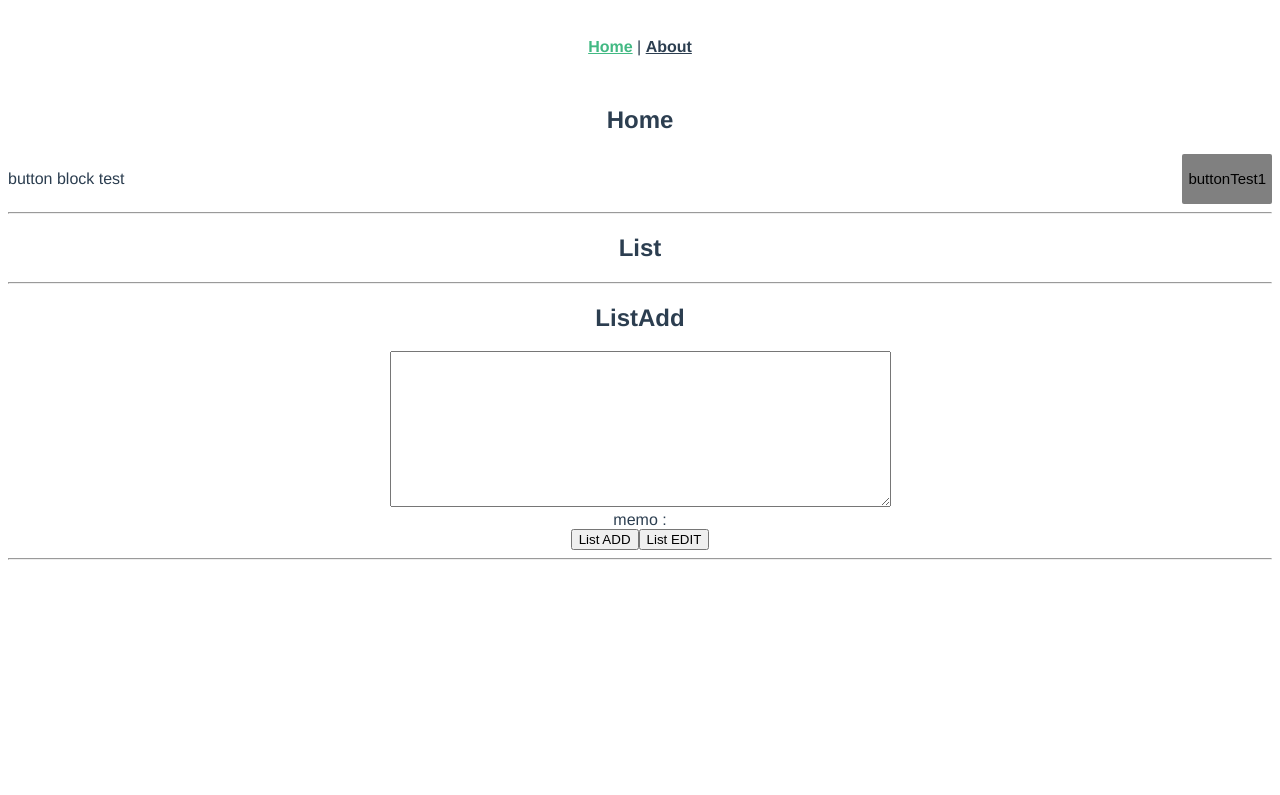
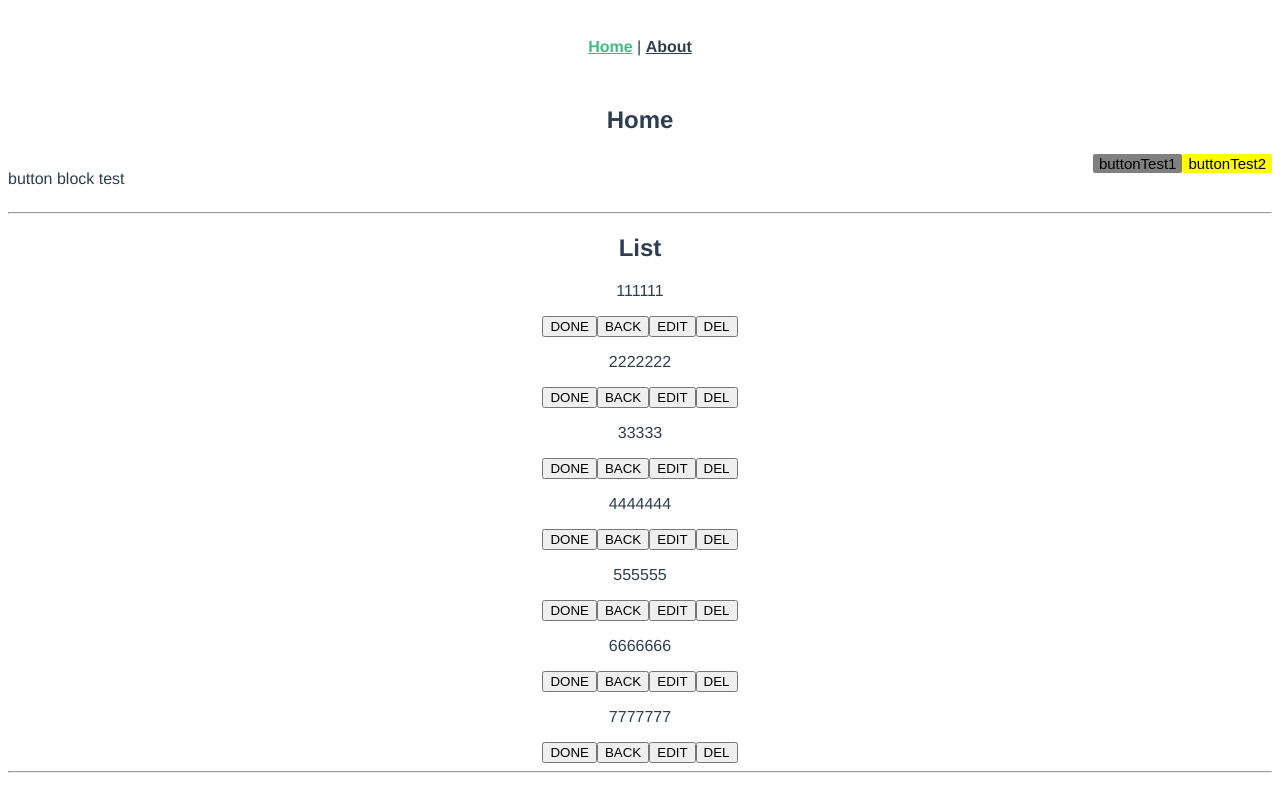
Before and after one commit to iamwjlee/H.bare-g-todo, a Vue app: page / in a window 1280 px wide. Shown: the top 795 px of the page. Built offline with nearby package versions, Linux system fonts and the light colour scheme.

Commit message:
gitpagination

```diff
--- a/src/views/Home.vue
+++ b/src/views/Home.vue
@@ -2,11 +2,15 @@
   <div class="home">
     <h2>Home</h2>
     <header>
-      <p>button block test</p>
-      <!-- send button name, color -->
-      <Button text="buttonTest1" color="gray" />
-<!--       <Button text="buttonTest2" color="yellow" />
- -->
+      <div>
+        <p>button block test</p>
+      </div>
+      <div>
+        <Button @click="updateVisibleTodos" text="buttonTest1" color="gray" />
+        <Button @click="updatePage(0)" text="buttonTest2" color="yellow" />
+
+
+      </div>
     </header>
     <hr>
     <List
@@ -39,7 +43,20 @@ export default {
   name: 'Home',
   data() {
     return {
-      todoList: [],
+      todoList: [
+        {memo: '111111'},
+        {memo: '2222222'},
+        {memo: '33333'},
+        {memo: '4444444'},
+        {memo: '555555'},
+        {memo: '6666666'},
+        {memo: '7777777'}
+
+      ],
+      currnetPage: 2,
+      pageSize: 3,
+      visibleTodos: []
+
     }
   },
   components: {
@@ -48,7 +65,32 @@ export default {
     Button
     //HelloWorld
   },
+  beforeMount: function(){
+    console.log('beforeMount')
+    this.updateVisibleTodos();
+  },
   methods: {
+
+    updatePage(pageNumber) {
+      this.currnetPage=pageNumber
+      console.log(pageNumber)
+      this.updateVisibleTodos();
+    },
+    updateVisibleTodos() {
+
+      this.visibleTodos = this.todoList.slice(this.currnetPage*this.pageSize,
+        (this.currnetPage*this.pageSize) + this.pageSize )
+
+      //if no visible page to back page
+      if(this.visibleTodos.length== 0 && this.currnetPage > 0) {
+        console.log('last')
+        this.updatePage(this.currnetPage-1)
+      }
+
+      for(let i=0;i<this.visibleTodos.length;i++)
+      console.log(this.visibleTodos[i])
+
+    },
     listAdd(memo) {
       console.log(memo)
       this.todoList.push( {memo: memo,status: 'created'})
--- a/src/views/List.vue
+++ b/src/views/List.vue
@@ -3,6 +3,10 @@
 <div    :key="index"
         v-for="(list,index) in todoList"
         :class="{'done':list.status==='done'}" >
+
+
+
+
 
    <p>{{list.memo}} </p>
    <button @click="$emit('statusControl',index,'done') " >DONE</button>
```
Also changed, not shown: 2 other files (tests, documents, lock files or other folders).
